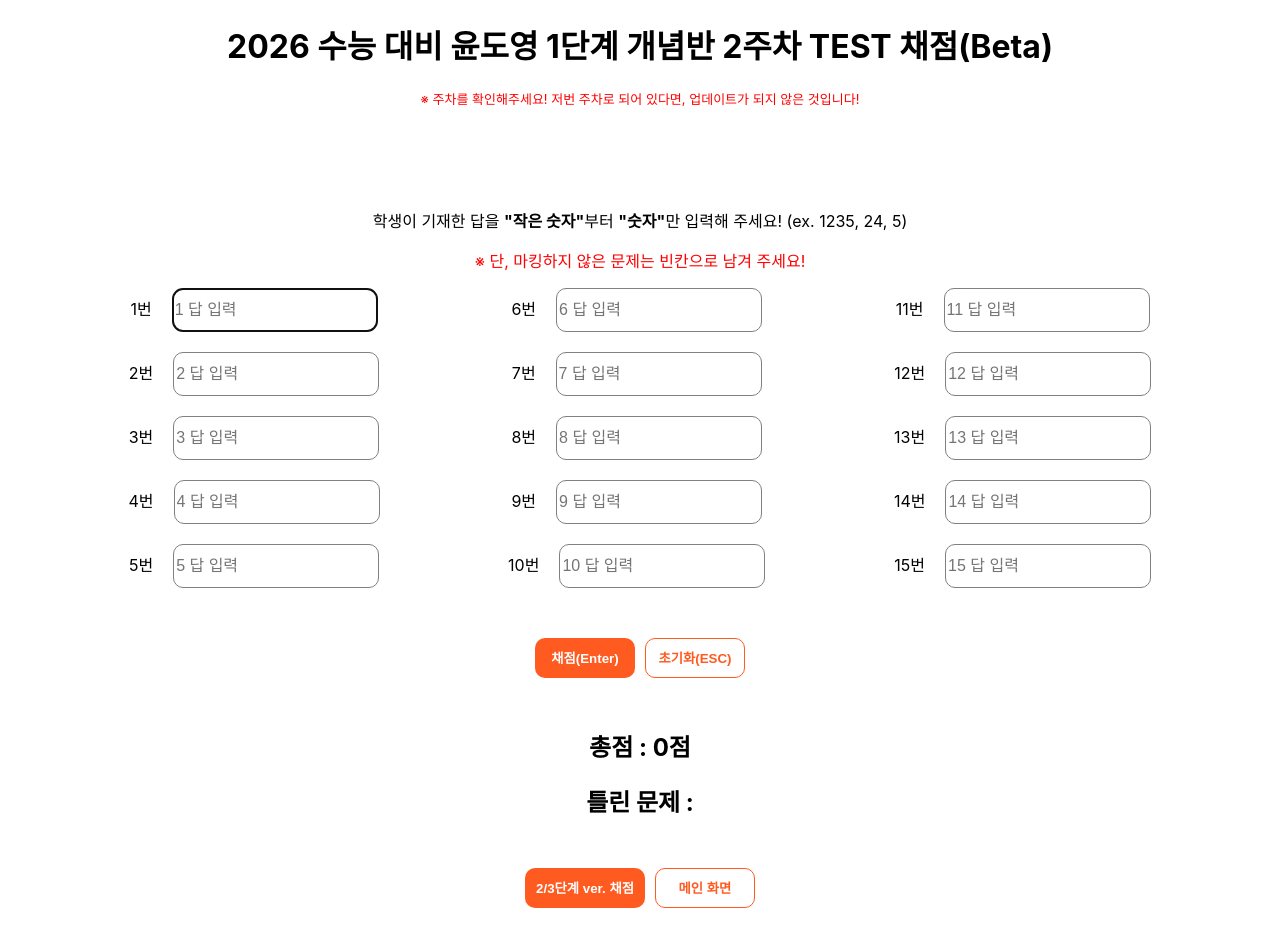
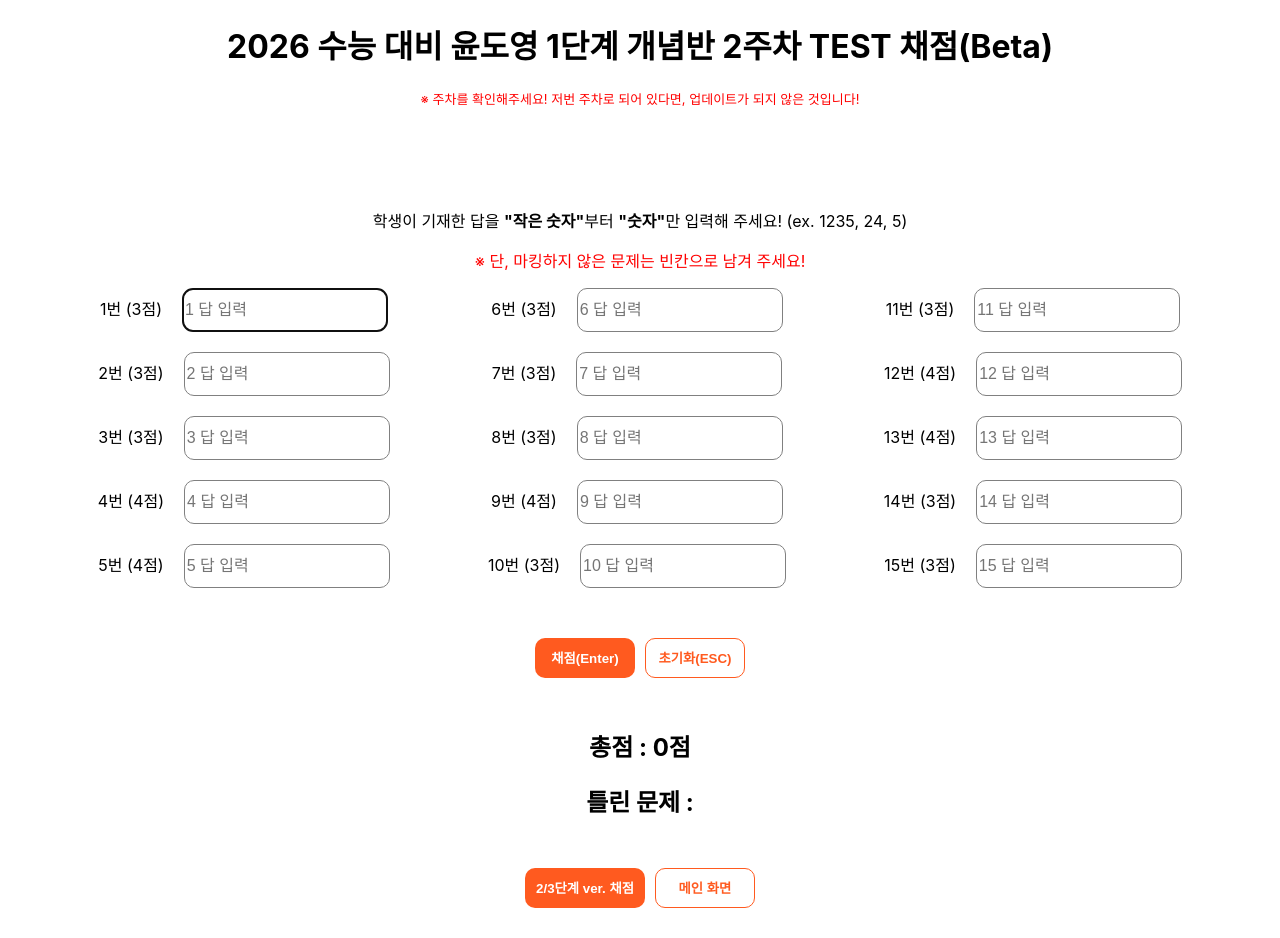
Before and after one commit to GitC0de/TGF-Scoring, a React (Create React App) app: page /concept-test in a window 1280 px wide. Built offline with nearby package versions, Linux system fonts and the light colour scheme.

Commit message:
feat: 채점 시 background color 변경

```diff
--- a/src/component/ConceptTestScoring.css
+++ b/src/component/ConceptTestScoring.css
@@ -6,3 +6,15 @@
 .answer-container {
   margin-bottom: 20px;
 }
+
+.true {
+  background-color: rgb(71, 178, 22);
+}
+
+.false {
+  background-color: rgb(254, 88, 51);
+}
+
+.answer-input {
+  margin-right: 20px;
+}
--- a/src/component/ConceptTestScoring.js
+++ b/src/component/ConceptTestScoring.js
@@ -32,6 +32,9 @@ export default function ConceptTestScoring() {
   const [answer15, setAnswer15] = useState("");
   const [totalScore, setTotalScore] = useState(0);
   const [wrong, setWrong] = useState([]);
+
+  let checked = [];
+  const [isCorrect, setIsCorrect] = useState([]);
 
   const firstRef = useRef("");
   useEffect(() => {
@@ -72,8 +75,10 @@ export default function ConceptTestScoring() {
     for (let i = 0; i < 15; i++) {
       if (parseInt(answer.split(" ")[i]) === rightAnswer[i]) {
         score += questionScore[i];
+        checked.push(1);
       } else {
         wrongProblems.push(i + 1 + " ");
+        checked.push(0);
       }
     }
 
@@ -82,6 +87,7 @@ export default function ConceptTestScoring() {
     }
     setTotalScore(score);
     setWrong(wrongProblems);
+    setIsCorrect([...checked]);
   };
 
   const scoringByKey = (e) => {
@@ -111,6 +117,7 @@ export default function ConceptTestScoring() {
     setTotalScore(0);
     setWrong([]);
     firstRef.current.focus();
+    setIsCorrect([]);
   };
 
   return (
@@ -127,10 +134,19 @@ export default function ConceptTestScoring() {
       <p className="warning">
         ※ 단, 마킹하지 않은 문제는 빈칸으로 남겨 주세요!
       </p>
+
       <div className="container">
         <div>
-          <div className="answer-container">
-            <label>1번</label>
+          <div
+            className={
+              isCorrect.length === 0
+                ? "answer-container"
+                : isCorrect[0] === 1
+                ? "answer-container true"
+                : "answer-container false"
+            }
+          >
+            <label>1번 ({questionScore[0]}점)</label>
             <input
               placeholder="1 답 입력"
               value={answer1}
@@ -140,8 +156,16 @@ export default function ConceptTestScoring() {
               ref={firstRef}
             ></input>
           </div>
-          <div className="answer-container">
-            <label>2번</label>
+          <div
+            className={
+              isCorrect.length === 0
+                ? "answer-container"
+                : isCorrect[1] === 1
+                ? "answer-container true"
+                : "answer-container false"
+            }
+          >
+            <label>2번 ({questionScore[1]}점)</label>
             <input
               placeholder="2 답 입력"
               value={answer2}
@@ -150,8 +174,16 @@ export default function ConceptTestScoring() {
               className="answerInput"
             ></input>
           </div>
-          <div className="answer-container">
-            <label>3번</label>
+          <div
+            className={
+              isCorrect.length === 0
+                ? "answer-container"
+                : isCorrect[2] === 1
+                ? "answer-container true"
+                : "answer-container false"
+            }
+          >
+            <label>3번 ({questionScore[2]}점)</label>
             <input
               placeholder="3 답 입력"
               value={answer3}
@@ -160,8 +192,16 @@ export default function ConceptTestScoring() {
               className="answerInput"
             ></input>
           </div>
-          <div className="answer-container">
-            <label>4번</label>
+          <div
+            className={
+              isCorrect.length === 0
+                ? "answer-container"
+                : isCorrect[3] === 1
+                ? "answer-container true"
+                : "answer-container false"
+            }
+          >
+            <label>4번 ({questionScore[3]}점)</label>
             <input
               placeholder="4 답 입력"
               value={answer4}
@@ -170,8 +210,16 @@ export default function ConceptTestScoring() {
               className="answerInput"
             ></input>
           </div>
-          <div className="answer-container">
-            <label>5번</label>
+          <div
+            className={
+              isCorrect.length === 0
+                ? "answer-container"
+                : isCorrect[4] === 1
+                ? "answer-container true"
+                : "answer-container false"
+            }
+          >
+            <label>5번 ({questionScore[4]}점)</label>
             <input
               placeholder="5 답 입력"
               value={answer5}
@@ -182,8 +230,16 @@ export default function ConceptTestScoring() {
           </div>
         </div>
         <div>
-          <div className="answer-container">
-            <label>6번</label>
+          <div
+            className={
+              isCorrect.length === 0
+                ? "answer-container"
+                : isCorrect[5] === 1
+                ? "answer-container true"
+                : "answer-container false"
+            }
+          >
+            <label>6번 ({questionScore[5]}점)</label>
             <input
               placeholder="6 답 입력"
               value={answer6}
@@ -192,8 +248,16 @@ export default function ConceptTestScoring() {
               className="answerInput"
             ></input>
           </div>
-          <div className="answer-container">
-            <label>7번</label>
+          <div
+            className={
+              isCorrect.length === 0
+                ? "answer-container"
+                : isCorrect[6] === 1
+                ? "answer-container true"
+                : "answer-container false"
+            }
+          >
+            <label>7번 ({questionScore[6]}점)</label>
             <input
               placeholder="7 답 입력"
               value={answer7}
@@ -202,8 +266,16 @@ export default function ConceptTestScoring() {
               className="answerInput"
             ></input>
           </div>
-          <div className="answer-container">
-            <label>8번</label>
+          <div
+            className={
+              isCorrect.length === 0
+                ? "answer-container"
+                : isCorrect[7] === 1
+                ? "answer-container true"
+                : "answer-container false"
+            }
+          >
+            <label>8번 ({questionScore[7]}점)</label>
             <input
               placeholder="8 답 입력"
               value={answer8}
@@ -212,8 +284,16 @@ export default function ConceptTestScoring() {
               className="answerInput"
             ></input>
           </div>
-          <div className="answer-container">
-            <label>9번</label>
+          <div
+            className={
+              isCorrect.length === 0
+                ? "answer-container"
+                : isCorrect[8] === 1
+                ? "answer-container true"
+                : "answer-container false"
+            }
+          >
+            <label>9번 ({questionScore[8]}점)</label>
             <input
               placeholder="9 답 입력"
               value={answer9}
@@ -222,8 +302,16 @@ export default function ConceptTestScoring() {
               className="answerInput"
             ></input>
           </div>
-          <div className="answer-container">
-            <label>10번</label>
+          <div
+            className={
+              isCorrect.length === 0
+                ? "answer-container"
+                : isCorrect[9] === 1
+                ? "answer-container true"
+                : "answer-container false"
+            }
+          >
+            <label>10번 ({questionScore[9]}점)</label>
             <input
               placeholder="10 답 입력"
               value={answer10}
@@ -234,8 +322,16 @@ export default function ConceptTestScoring() {
           </div>
         </div>
         <div>
-          <div className="answer-container">
-            <label>11번</label>
+          <div
+            className={
+              isCorrect.length === 0
+                ? "answer-container"
+                : isCorrect[10] === 1
+                ? "answer-container true"
+                : "answer-container false"
+            }
+          >
+            <label>11번 ({questionScore[10]}점)</label>
             <input
               placeholder="11 답 입력"
               value={answer11}
@@ -244,8 +340,16 @@ export default function ConceptTestScoring() {
               className="answerInput"
             ></input>
           </div>
-          <div className="answer-container">
-            <label>12번</label>
+          <div
+            className={
+              isCorrect.length === 0
+                ? "answer-container"
+                : isCorrect[11] === 1
+                ? "answer-container true"
+                : "answer-container false"
+            }
+          >
+            <label>12번 ({questionScore[11]}점)</label>
             <input
               placeholder="12 답 입력"
               value={answer12}
@@ -254,8 +358,16 @@ export default function ConceptTestScoring() {
               className="answerInput"
             ></input>
           </div>
-          <div className="answer-container">
-            <label>13번</label>
+          <div
+            className={
+              isCorrect.length === 0
+                ? "answer-container"
+                : isCorrect[12] === 1
+                ? "answer-container true"
+                : "answer-container false"
+            }
+          >
+            <label>13번 ({questionScore[12]}점)</label>
             <input
               placeholder="13 답 입력"
               value={answer13}
@@ -264,8 +376,16 @@ export default function ConceptTestScoring() {
               className="answerInput"
             ></input>
           </div>
-          <div className="answer-container">
-            <label>14번</label>
+          <div
+            className={
+              isCorrect.length === 0
+                ? "answer-container"
+                : isCorrect[13] === 1
+                ? "answer-container true"
+                : "answer-container false"
+            }
+          >
+            <label>14번 ({questionScore[13]}점)</label>
             <input
               placeholder="14 답 입력"
               value={answer14}
@@ -274,8 +394,16 @@ export default function ConceptTestScoring() {
               className="answerInput"
             ></input>
           </div>
-          <div className="answer-container">
-            <label>15번</label>
+          <div
+            className={
+              isCorrect.length === 0
+                ? "answer-container"
+                : isCorrect[14] === 1
+                ? "answer-container true"
+                : "answer-container false"
+            }
+          >
+            <label>15번 ({questionScore[14]}점)</label>
             <input
               placeholder="15 답 입력"
               value={answer15}
```
